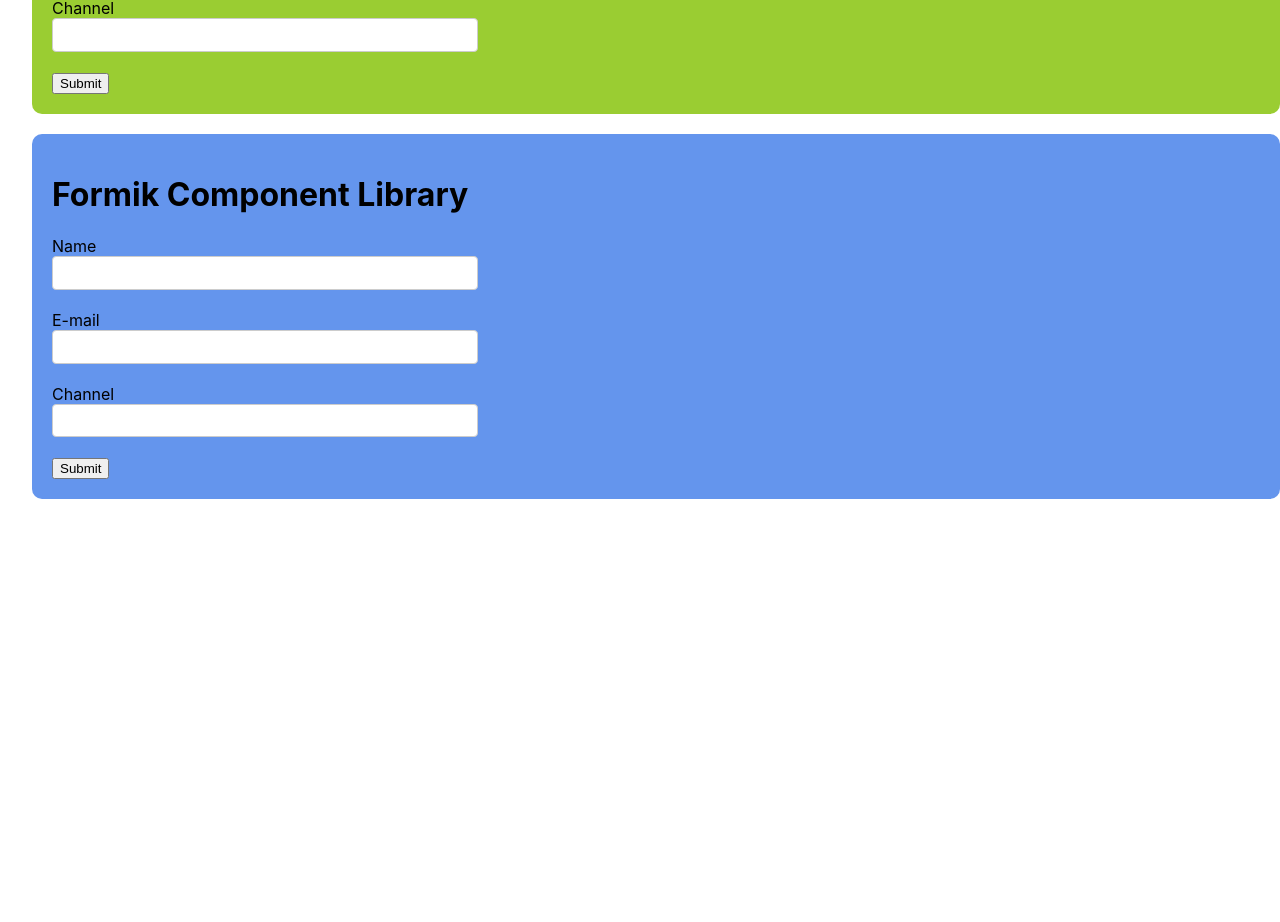
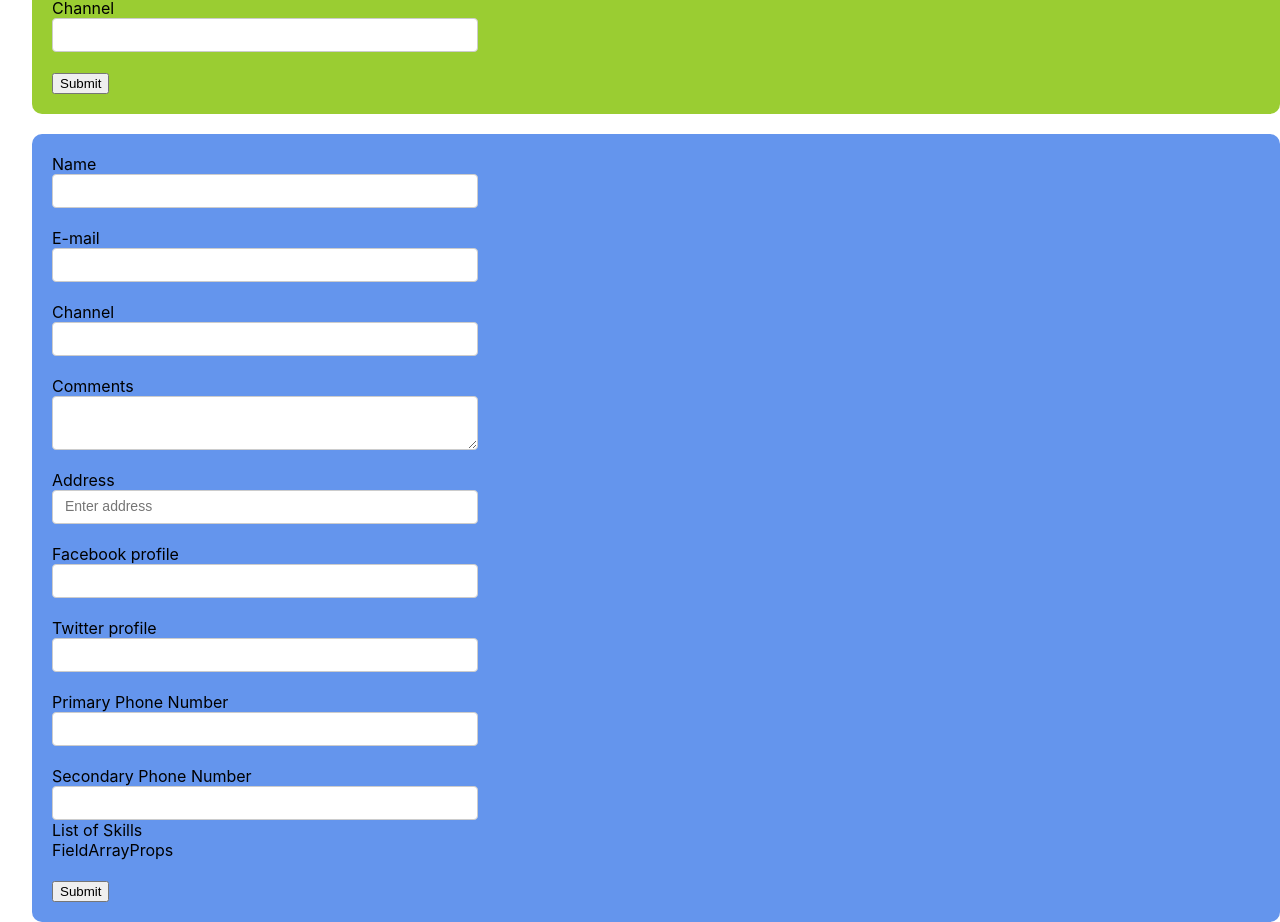
Before and after one commit to abhijeet-maity/NTTS-formic_library_practice, a React (Create React App) app: page / in a window 1280 px wide. Shown: the part 638-1560 px from the top of the page. Before the commit the page ends 1137 px from the top, so only its background shows below. Built offline with nearby package versions, Linux system fonts and the light colour scheme.

Commit message:
Added Formik Components

```diff
--- a/src/components/FormikComponentForm.jsx
+++ b/src/components/FormikComponentForm.jsx
@@ -1,108 +1,132 @@
 import React from "react";
-import { useFormik } from "formik";
+import { Formik, Form, Field, ErrorMessage, FieldArray } from "formik";
 import * as Yup from "yup";
 import "../App.css";
+import TextError from "./TextError";
 
 const initialValues = {
   name: "",
   email: "",
   channel: "",
+  comments: "",
+  address: "",
+  social: {
+    facebook: "",
+    twitter: "",
+  },
+  phoneNumbers: ["",""],
+  skills: [""],
 };
 
 const onSubmit = (values) => {
   console.log("Form Data", values);
 };
 
-const validate = (values) => {
-  //values.name values.email values.channel
-  //errors.name errors.email errors.channel
-  //errors.name = "This field is required"
-
-  let errors = {};
-  if (!values.name) {
-    errors.name = "Required";
-  }
-
-  if (!values.email) {
-    errors.email = "Required";
-  } else if (
-    !/[a-zA-Z0-9._%+-]+@[a-zA-Z0-9.-]+\.[a-zA-Z]{2,}$/.test(values.email)
-  ) {
-    errors.email = "Invalid email format";
-  }
-
-  if (!values.channel) {
-    errors.channel = "Required";
-  }
-  return errors;
-};
-
 const validationSchema = Yup.object({
   name: Yup.string().required("Required!!"),
   email: Yup.string().email("Invalid email format").required("Required!!"),
   channel: Yup.string().required("Required!!"),
+  address: Yup.string().required("Required"),
 });
 
 const FormikComponentForm = () => {
-  const formik = useFormik({
-    initialValues,
-    onSubmit,
-    validationSchema,
-  });
-
-  console.log("formik values", formik.values); //returns values of all the fields.
-  console.log("formik errors", formik.errors); //returns error object which contains an info about the field containing error
-  console.log("Visited fields", formik.touched); //returns an object containing names of input field which are visited.
-
   return (
-    <div className="form Formik-component">
-      <h1>Formik Component Library</h1>
-      <form action="" onSubmit={formik.handleSubmit}>
+    <Formik
+      initialValues={initialValues}
+      onSubmit={onSubmit}
+      validationSchema={validationSchema}
+    >
+      <Form className="form Formik-component">
         <div className="form-controls">
           <label htmlFor="name">Name</label>
-          <input
-            type="text"
-            id="name"
-            name="name"
-            {...formik.getFieldProps("name")}
-            // onChange={formik.handleChange}
-            // onBlur={formik.handleBlur}
-            // value={formik.values.name}
-          />
-          {formik.touched.name && formik.errors.name ? (
-            <div className="error">{formik.errors.name}</div>
-          ) : null}
+          <Field type="text" id="name" name="name" />
+          <ErrorMessage name="name" component={TextError} />
         </div>
 
         <div className="form-controls">
           <label htmlFor="email">E-mail</label>
-          <input
-            type="email"
-            id="email"
-            name="email"
-            {...formik.getFieldProps("email")}
-          />
-          {formik.touched.email && formik.errors.email ? (
-            <div className="error">{formik.errors.email}</div>
-          ) : null}
+          <Field type="email" id="email" name="email" />
+          <ErrorMessage name="email" component={TextError} />
         </div>
 
         <div className="form-controls">
           <label htmlFor="channel">Channel</label>
-          <input
-            type="text"
-            id="channel"
-            name="channel"
-            {...formik.getFieldProps("channel")}
-          />
-          {formik.touched.channel && formik.errors.channel ? (
-            <div className="error">{formik.errors.channel}</div>
-          ) : null}
+          <Field type="text" id="channel" name="channel" />
+          <ErrorMessage name="channel" component={TextError} />
+        </div>
+
+        <div className="form-controls">
+          <label htmlFor="comments">Comments</label>
+          <Field as="textarea" id="comments" name="comments" />
+          <ErrorMessage name="comments" component={TextError} />
+        </div>
+
+        <div className="form-controls">
+          <label htmlFor="address">Address</label>
+          <Field name="address">
+            {(props) => {
+              const { field, form, meta } = props;
+              console.log("Render props", props, form);
+              return (
+                <>
+                  <input
+                    type="text"
+                    id="address"
+                    placeholder="Enter address"
+                    {...field}
+                    onBlur={field.onBlur}
+                  />
+                  {meta.touched && meta.error ? (
+                    <div className="error">{meta.error}</div>
+                  ) : null}
+                </>
+              );
+            }}
+          </Field>
+        </div>
+
+        <div className="form-controls">
+          <label htmlFor="facebook">Facebook profile</label>
+          <Field type="text" id="facebook" name="social.facebook" />
+        </div>
+
+        <div className="form-controls">
+          <label htmlFor="facebook">Twitter profile</label>
+          <Field type="text" id="twitter" name="social.twitter" />
+        </div>
+
+        <div className="form-controls">
+          <label htmlFor="PrimaryPhone">Primary Phone Number</label>
+          <Field type="text" id="PrimaryPhone" name="phoneNumbers[0]" />
+        </div>
+
+        <div>
+          <label htmlFor="SecondaryPhone">Secondary Phone Number</label>
+          <Field type="text" id="SecondaryPhone" name="phoneNumbers[1]" />
+        </div>
+
+        <div className="form-controls">
+          <label htmlFor="">List of Skills</label>
+          <FieldArray name="skils">
+            {
+              (FieldArrayProps) => {
+                console.log("FieldArrayProps", FieldArrayProps);
+                const {push, remove, form} = FieldArrayProps;
+                const {values} = form;
+                const {skills} = values;
+                return (
+                  <div>
+                    FieldArrayProps
+                  </div>
+                )
+              }
+            }
+          </FieldArray>
         </div>
 
         <button type="submit">Submit</button>
-      </form>
-    </div>
+      </Form>
+    </Formik>
   );
 };
 
```
